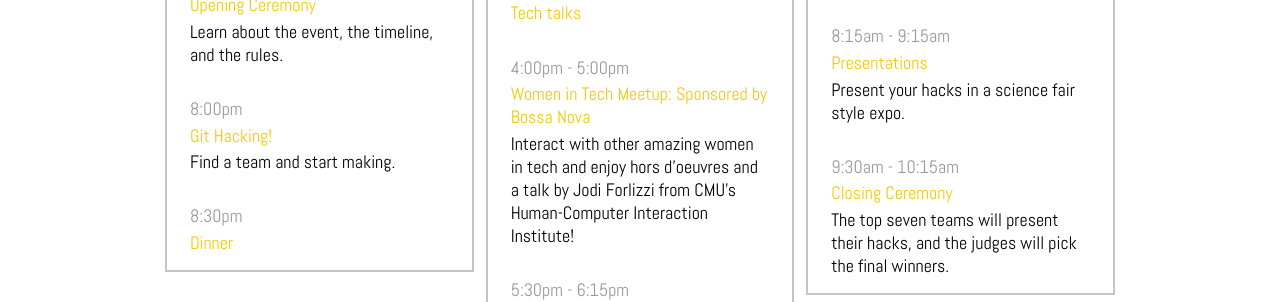
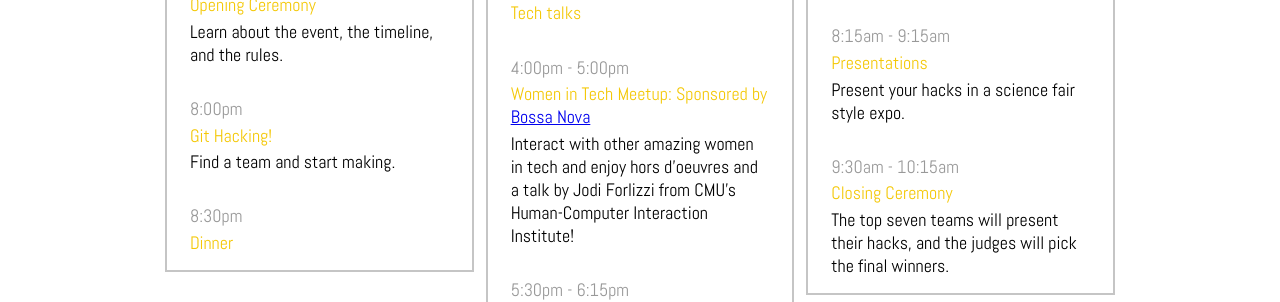
Before and after one commit to SteelHeads/steelhacks.com, a Jekyll site: the page built from index.html, in a window 1280 px wide and 900 px high, scrolled down 859 px. Shown: the part 178-480 px from the top of the window. Built offline with Jekyll 4.4.1, drawn with Linux system fonts in a browser that asks for light colours; part of the change alters nothing that is shown.

```diff
--- a/_data/events.yml
+++ b/_data/events.yml
@@ -30,7 +30,7 @@
       title: 'Tech talks'
 
     - time: '4:00pm - 5:00pm'
-      title: 'Women in Tech Meetup: Sponsored by Bossa Nova'
+      title: 'Women in Tech Meetup: Sponsored by <a href=//www.bnrobotics.com/>Bossa Nova</a>'
       description: |
           Interact with other amazing women in tech and enjoy hors d'oeuvres and a talk by Jodi Forlizzi from CMU's Human-Computer Interaction Institute!
 
```
